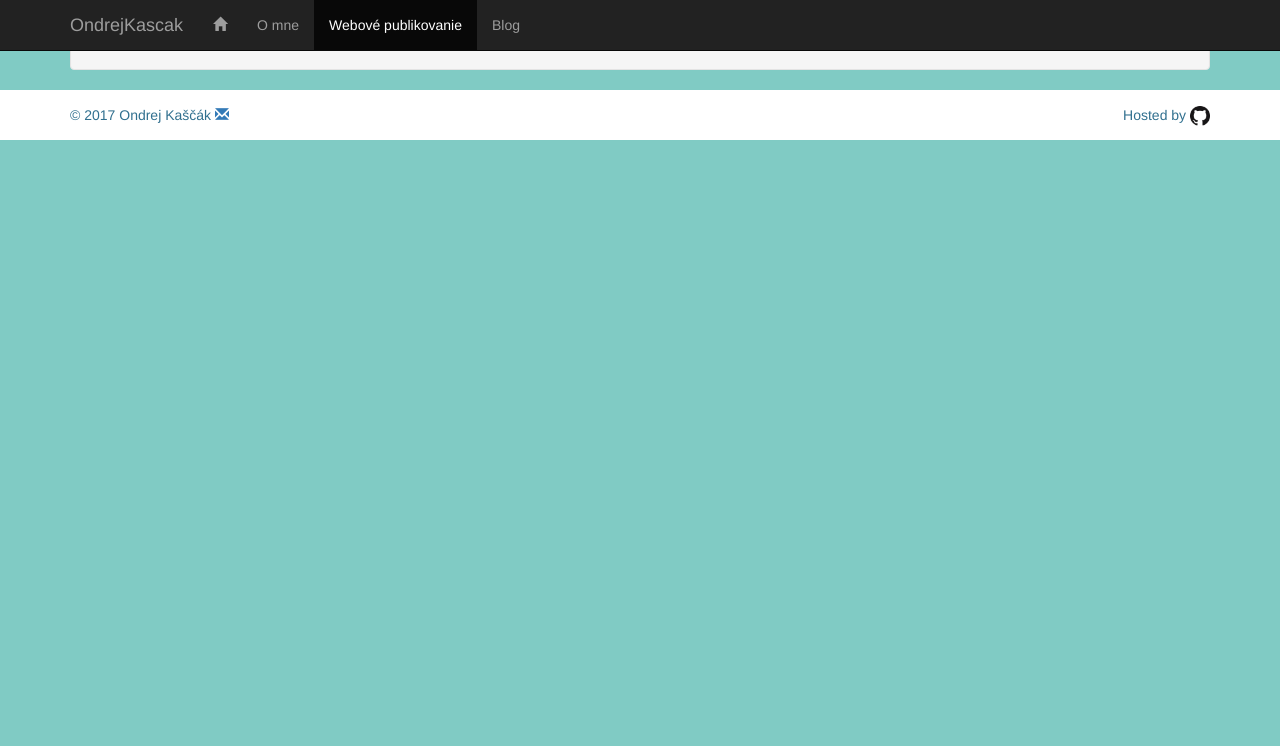
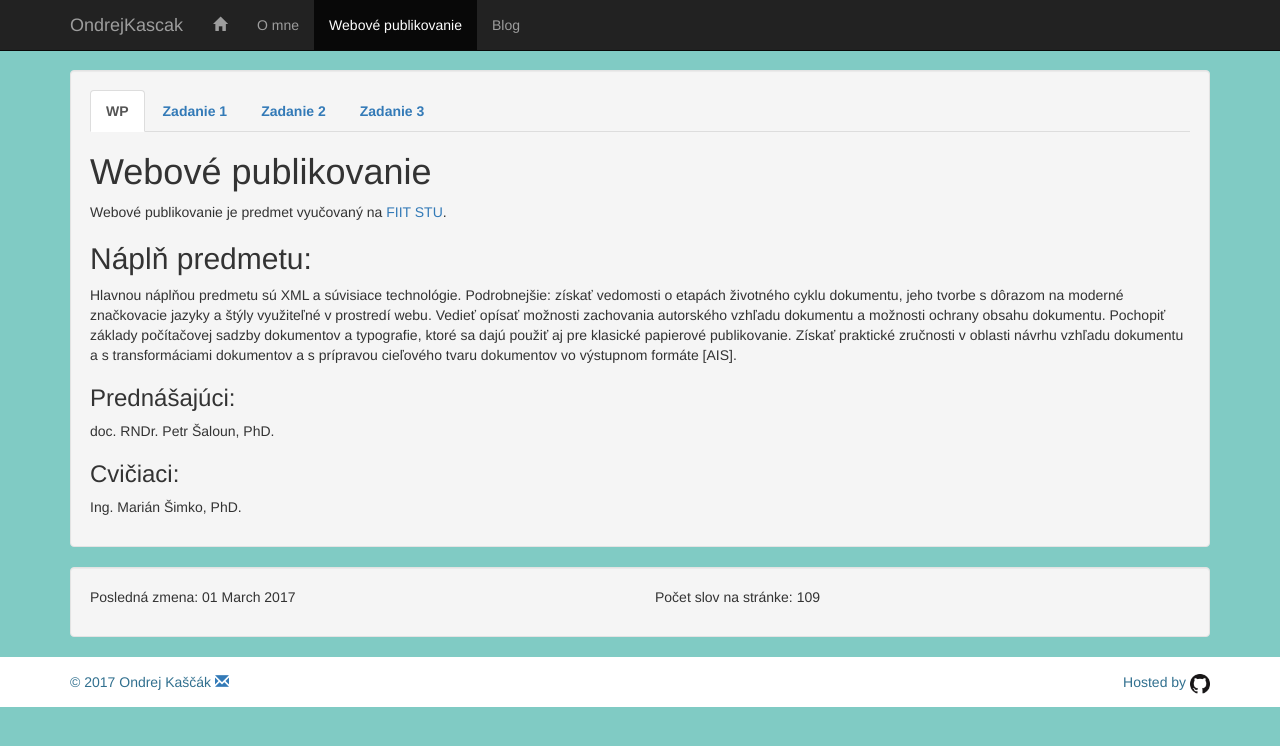
Before and after one commit to bonobo/bonobo.github.io, a Jekyll site: the page built from wp/index.md, in a window 1280 px wide. Shown: the top 746 px of the page. Built offline with Jekyll 4.4.1, drawn with Linux system fonts in a browser that asks for light colours; nearby versions of some CDN libraries.

Commit message:
Added WP section with first assignment

```diff
--- a/404.html
+++ b/404.html
@@ -11,7 +11,7 @@
   <div class="container" style="margin-top:70px">
     <div class="jumbotron">
       <h1>404 not found</h1>
-      <p>I'm sorry but there is nothing for you</p>
+      <p>I'm sorry, but there is nothing for you</p>
       <img src="http://orig09.deviantart.net/4872/f/2016/174/d/0/travalo_by_greenanimator-da7f5zc.gif" class="img-rounded img-responsive center-block" alt="travolta">
     </div>
   </div>
--- a/Gemfile
+++ b/Gemfile
@@ -26,3 +26,6 @@
 
 # Windows does not include zoneinfo files, so bundle the tzinfo-data gem
 gem 'tzinfo-data', platforms: [:mingw, :mswin, :x64_mingw, :jruby]
+
+# source 'https://rubygems.org'
+# gem 'github-pages', group: :jekyll_plugins
--- a/_config.yml
+++ b/_config.yml
@@ -13,12 +13,10 @@
 # you will see them accessed via {{ site.title }}, {{ site.email }}, and so on.
 # You can create any custom variable you would like, and they will be accessible
 # in the templates via {{ site.myvariable }}.
-title: Your awesome title
-email: your-email@domain.com
+title: OndrejKascak
+email: ondrej.kascak@gmailc.om
 description: > # this means to ignore newlines until "baseurl:"
-  Write an awesome description for your new site here. You can edit this
-  line in _config.yml. It will appear in your document head meta (for
-  Google search results) and in your feed.xml site description.
+  Personal site
 baseurl: "" # the subpath of your site, e.g. /blog
 url: "" # the base hostname & protocol for your site, e.g. http://example.com
 twitter_username: jekyllrb
--- /dev/null
+++ b/_includes/tabs_active.html
@@ -0,0 +1,5 @@
+<!-- for WP page -->
+<li class={{ include.wp }}><a href="/wp"><b>WP</b></a></li>
+<li class={{ include.assgnmt1 }}><a href="/wp/assignments/assignment1.html"><b>Zadanie 1</b></a></li>
+<li class={{ include.assgnmt2 }}><a href="/wp/assignments/assignment2.html"><b>Zadanie 2</b></a></li>
+<li class={{ include.assgnmt3 }}><a href="/wp/assignments/assignment3.html"><b>Zadanie 3</b></a></li>
--- /dev/null
+++ b/_layouts/web_publishing.html
@@ -0,0 +1,20 @@
+---
+layout: default
+---
+
+<div class="container" style="margin-top:70px">
+    <div class="well">
+        <ul class="nav nav-tabs">
+          {% if page.wpSite == 'wp' %}
+            {% include tabs_active.html wp="active" assgnmt1="" assgnmt2="" assgnmt3="" %}
+          {% elsif page.wpSite == 'assgnmt1' %}
+            {% include tabs_active.html wp="" assgnmt1="active" assgnmt2="" assgnmt3="" %}
+          {% elsif page.wpSite == 'assgnmt2' %}
+            {% include tabs_active.html wp="" assgnmt1="" assgnmt2="active" assgnmt3="" %}
+          {% elsif page.wpSite == 'assgnmt3' %}
+            {% include tabs_active.html wp="" assgnmt1="" assgnmt2="" assgnmt3="active" %}
+          {% endif %}
+        </ul>
+        {{ content }}
+    </div>
+</div>
--- a/wp/index.html
+++ /dev/null
@@ -1,12 +0,0 @@
----
-layout: default
-title: OK's site - O mne
-currentSite: wp
----
-
-<!-- <div class="container" style="margin-top:70px">
-    <ol class="breadcrumb">
-        <li class="breadcrumb-item"><a href="/">Domov</a></li>
-        <li class="breadcrumb-item active">Webové publikovanie</li>
-    </ol>
-</div> -->
--- /dev/null
+++ b/wp/index.md
@@ -0,0 +1,22 @@
+---
+layout: web_publishing
+title: WP
+currentSite: wp
+wpSite: wp
+---
+
+# Webové publikovanie
+
+Webové publikovanie je predmet vyučovaný na [FIIT STU][fiit]{:target="_blank"}.
+
+## Náplň predmetu:
+Hlavnou náplňou predmetu sú XML a súvisiace technológie. Podrobnejšie: získať vedomosti o etapách životného cyklu dokumentu, jeho tvorbe s dôrazom na moderné značkovacie jazyky a štýly využiteľné v prostredí webu. Vedieť opísať možnosti zachovania autorského vzhľadu dokumentu a možnosti ochrany obsahu dokumentu. Pochopiť základy počítačovej sadzby dokumentov a typografie, ktoré sa dajú použiť aj pre klasické papierové publikovanie. Získať praktické zručnosti v oblasti návrhu vzhľadu dokumentu a s transformáciami dokumentov a s prípravou cieľového tvaru dokumentov vo výstupnom formáte [AIS].
+
+### Prednášajúci:
+doc. RNDr. Petr Šaloun, PhD.
+
+### Cvičiaci:
+Ing. Marián Šimko, PhD.
+
+
+[fiit]: http://www.fiit.stuba.sk/
```
Also changed, not shown: about/cv/index.md (+3 -1 lines), about/index.md (+3 -1 lines), wp/assignments/assignment1.md (added, +27 -0 lines).
